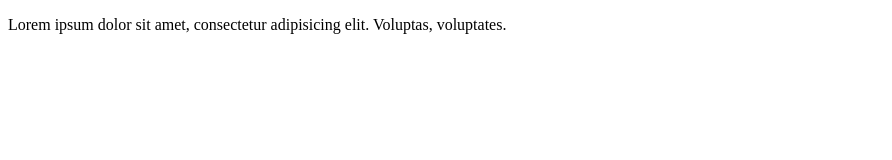
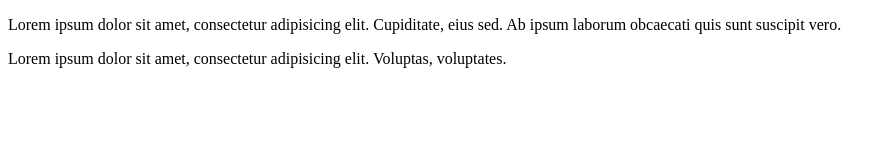
Before and after one commit to Garik-Melk/shop, a plain HTML site: page index.html in a window 1280 px wide. Shown: the whole page, without its empty margins (0-892 px from the left). Drawn offline with Linux system fonts and the light colour scheme.

Commit message:
Added new text

```diff
--- a/index.html
+++ b/index.html
@@ -9,6 +9,10 @@
 
     </div>
     <div>
+        <p>Lorem ipsum dolor sit amet, consectetur adipisicing elit. Cupiditate, eius sed. Ab ipsum laborum obcaecati
+            quis sunt suscipit vero.</p>
+    </div>
+    <div>
         <p>Lorem ipsum dolor sit amet, consectetur adipisicing elit. Voluptas, voluptates.</p>
     </div>
 </body>
```
